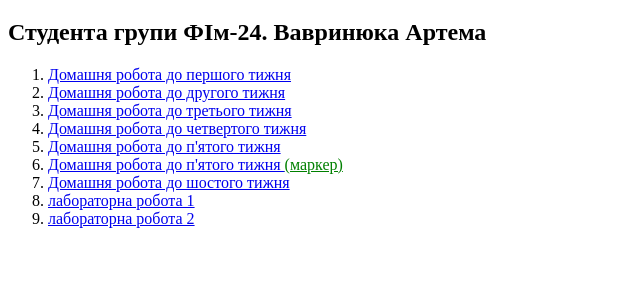
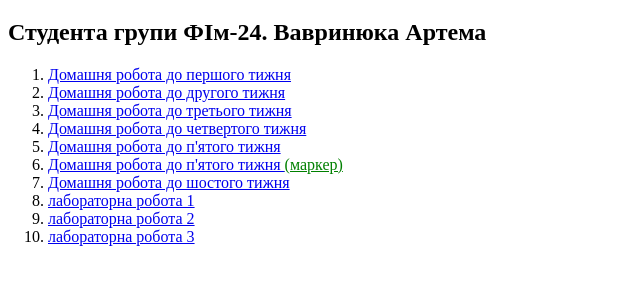
Before and after one commit to Artemvm03/Homework2025, a plain HTML site: page index.html in a window 1280 px wide. Shown: the part 61-346 px from the top of the page, without its empty margins (0-640 px from the left). Drawn offline with Linux system fonts and the light colour scheme.

Commit message:
Update index.html

```diff
--- a/index.html
+++ b/index.html
@@ -17,7 +17,7 @@
         <li> <a href="hw6/">Домашня робота до шостого тижня </a> </li>
         <li> <a href="lab1/">лабораторна робота 1  </a> </li>
         <li> <a href="lab2/">лабораторна робота 2  </a> </li>
-
+        <li> <a href="lab3/">лабораторна робота 3  </a> </li>
     </ol>
 </body>
 </html>
```
